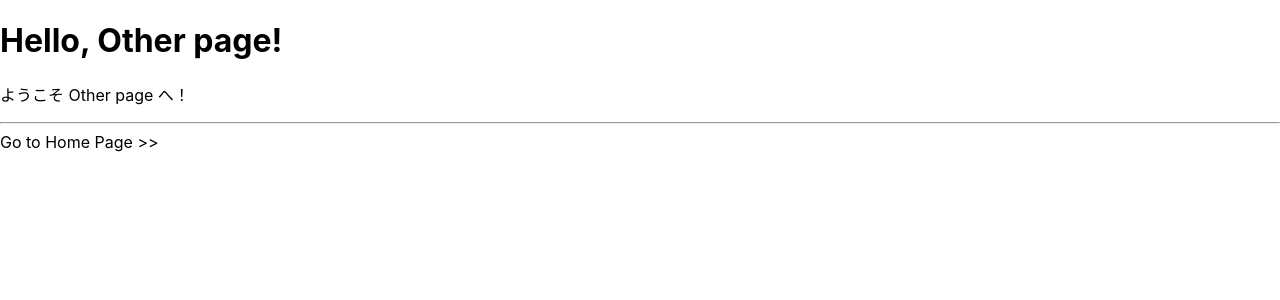
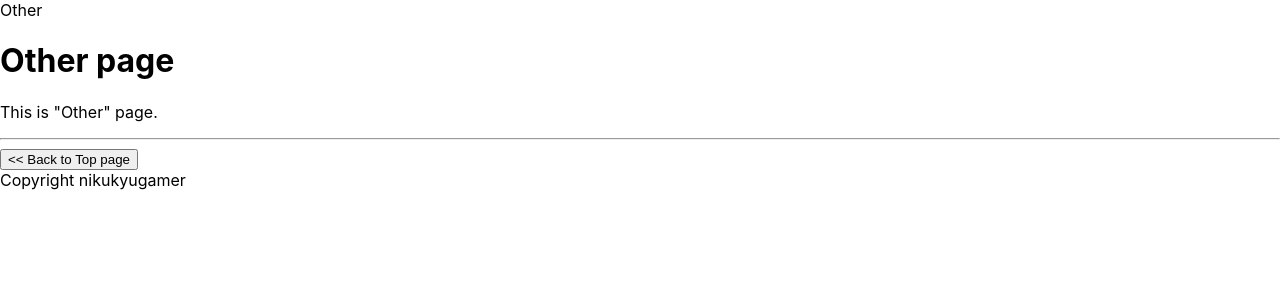
Before and after one commit to murasamejo/reactjs-nextjs-cho-nyumon, a Next.js app: page /other in a window 1280 px wide. Shown: the top 300 px of the page. Built offline with nearby package versions, Linux system fonts and the light colour scheme.

Commit message:
feat: 🎸 コンポーネントを使い分けたページレイアウトを作成

```diff
--- /dev/null
+++ b/pages/components/Footer.js
@@ -0,0 +1,14 @@
+import React from 'react'
+
+// props は Index -> Layout -> Footer と渡ってくる
+const Footer = props => {
+  return (
+    <footer>
+      <div>
+        {props.footer}
+      </div>
+    </footer>
+  )
+}
+
+export default Footer
--- /dev/null
+++ b/pages/components/Header.js
@@ -0,0 +1,17 @@
+import React from 'react'
+
+// props は Index -> Layout -> Header と渡ってくる
+const Header = props => {
+  return (
+    <header>
+      <div>
+        {props.header}
+      </div>
+      <h1>
+        {props.title}
+      </h1>
+    </header>
+  )
+}
+
+export default Header
--- /dev/null
+++ b/pages/components/Layout.js
@@ -0,0 +1,19 @@
+import React from 'react'
+import Header from '../components/Header'
+import Footer from '../components/Footer'
+
+// props.children は重要
+// この Layout というタグを他で使った際に、その中身（<Layout>（ここ）</Layout>）の部分が代入されている
+// Rails の View でいう yield みたいなもの
+// props.children の部分は純粋なコンテンツが入るものと考えればいい
+const Layout = props => {
+  return (
+    <div>
+      <Header header={props.header} title={props.title} />
+      {props.children}
+      <Footer footer="Copyright nikukyugamer" />
+    </div>
+  )
+}
+
+export default Layout
--- a/pages/other.js
+++ b/pages/other.js
@@ -1,20 +1,17 @@
 import Link from 'next/link'
+import Layout from './components/Layout'
 
-const Other = () => {
+export default () => {
   return (
-    <div>
-      <h1>Hello, Other page!</h1>
-      <p>ようこそ Other page へ！</p>
-
+    <Layout header="Other" title="Other page">
+      <p>This is "Other" page.</p>
       <hr />
 
       <div>
         <Link href="/">
-          <a>Go to Home Page &gt;&gt;</a>
+          <button>&lt;&lt; Back to Top page</button>
         </Link>
       </div>
-    </div>
+    </Layout>
   )
 }
-
-export default Other
```
Also changed, not shown: pages/index.js (+16 -11 lines).
